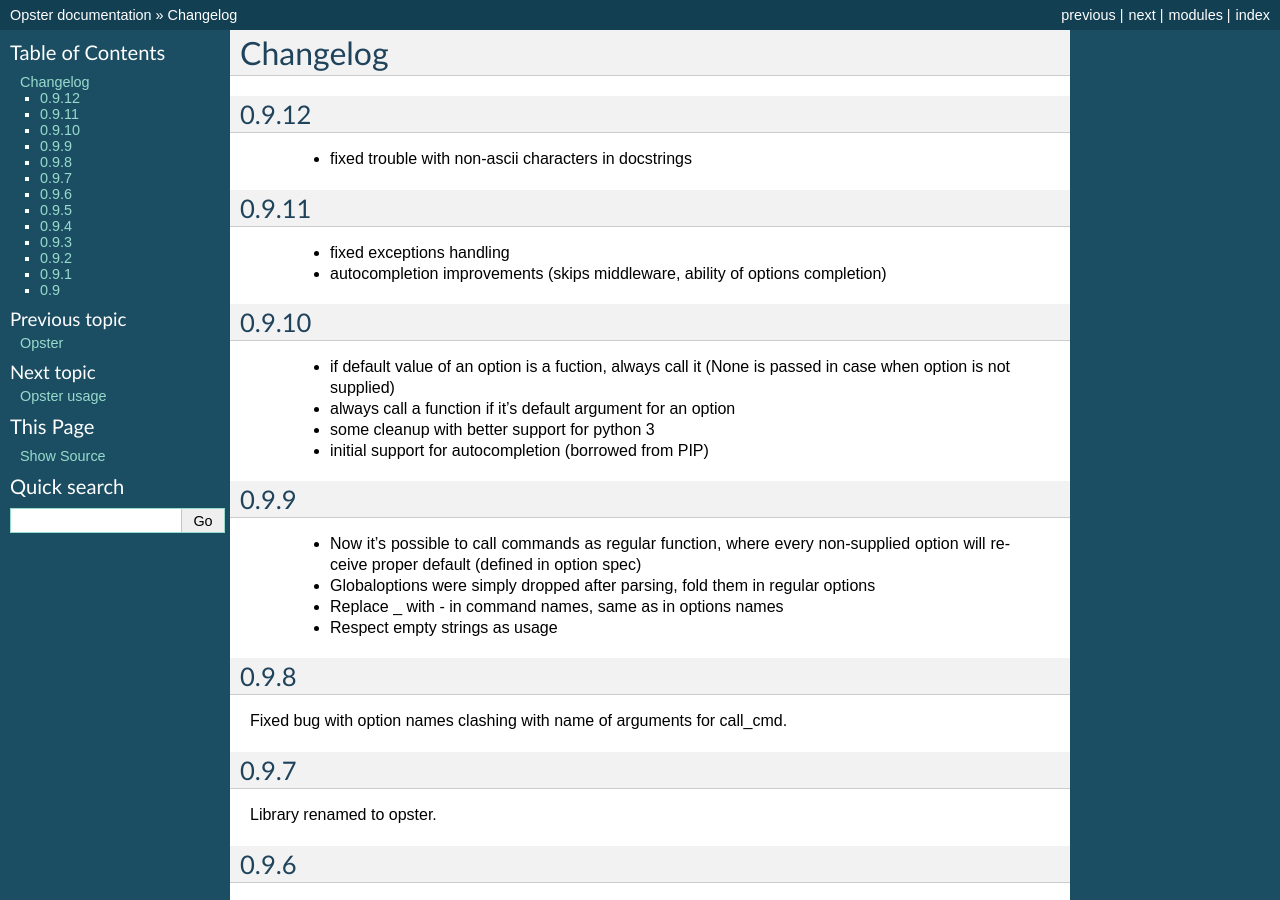
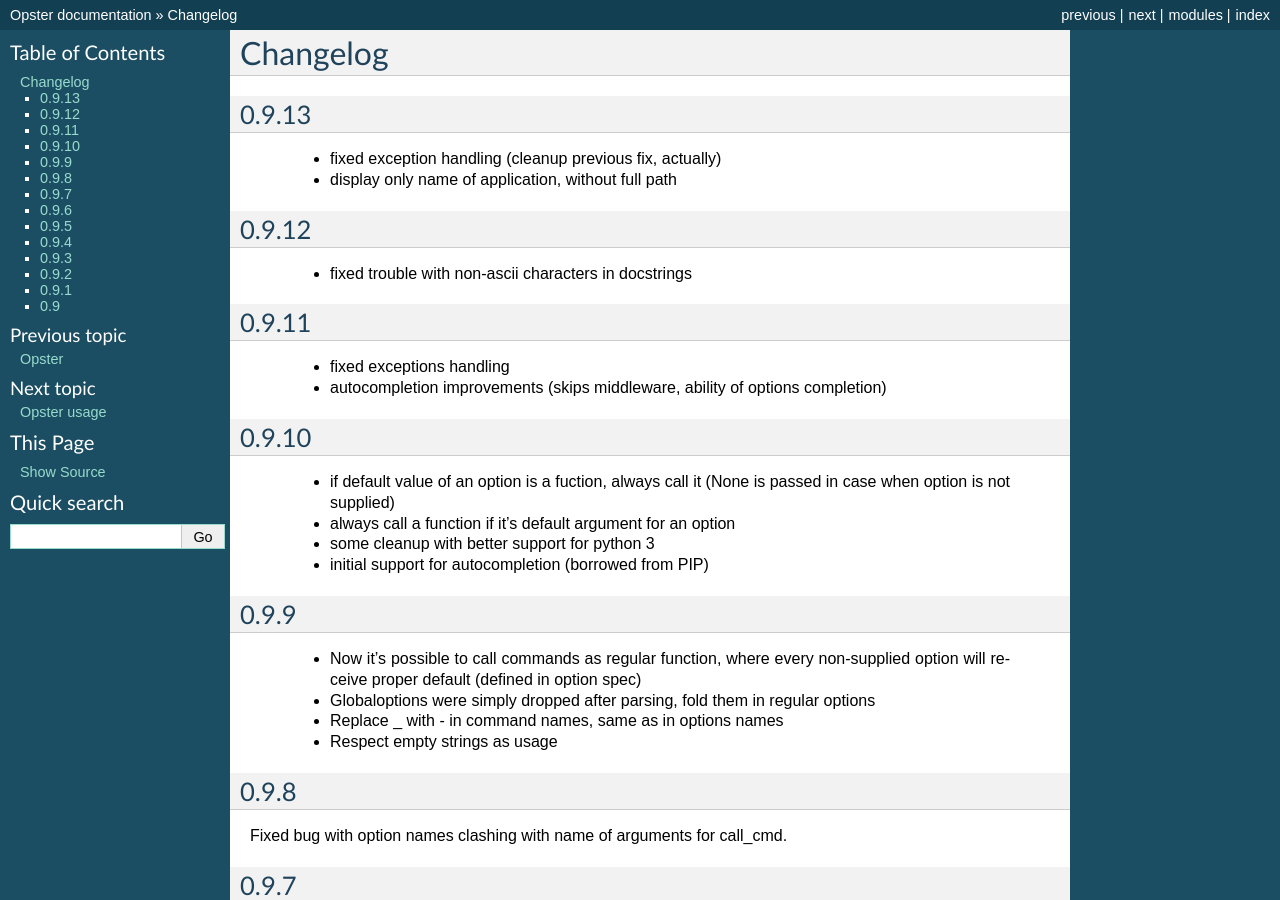
Before and after one commit to piranha/opster, a Sphinx documentation site: the page built from docs/changelog.rst, in a window 1280 px wide and 900 px high. Built offline with Sphinx 7.4.7, drawn with Linux system fonts in a browser that asks for light colours; the version number could not be read and is left out.

Commit message:
0.9.13 ready

```diff
--- a/docs/changelog.rst
+++ b/docs/changelog.rst
@@ -1,5 +1,11 @@
 Changelog
 ---------
+
+0.9.13
+~~~~~~
+
+ - fixed exception handling (cleanup previous fix, actually)
+ - display only name of application, without full path
 
 0.9.12
 ~~~~~~
--- a/opster.py
+++ b/opster.py
@@ -6,7 +6,7 @@
 from itertools import imap
 
 __all__ = ['command', 'dispatch']
-__version__ = '0.9.12'
+__version__ = '0.9.13'
 __author__ = 'Alexander Solovyov'
 __email__ = 'piranha@piranha.org.ua'
 
```
